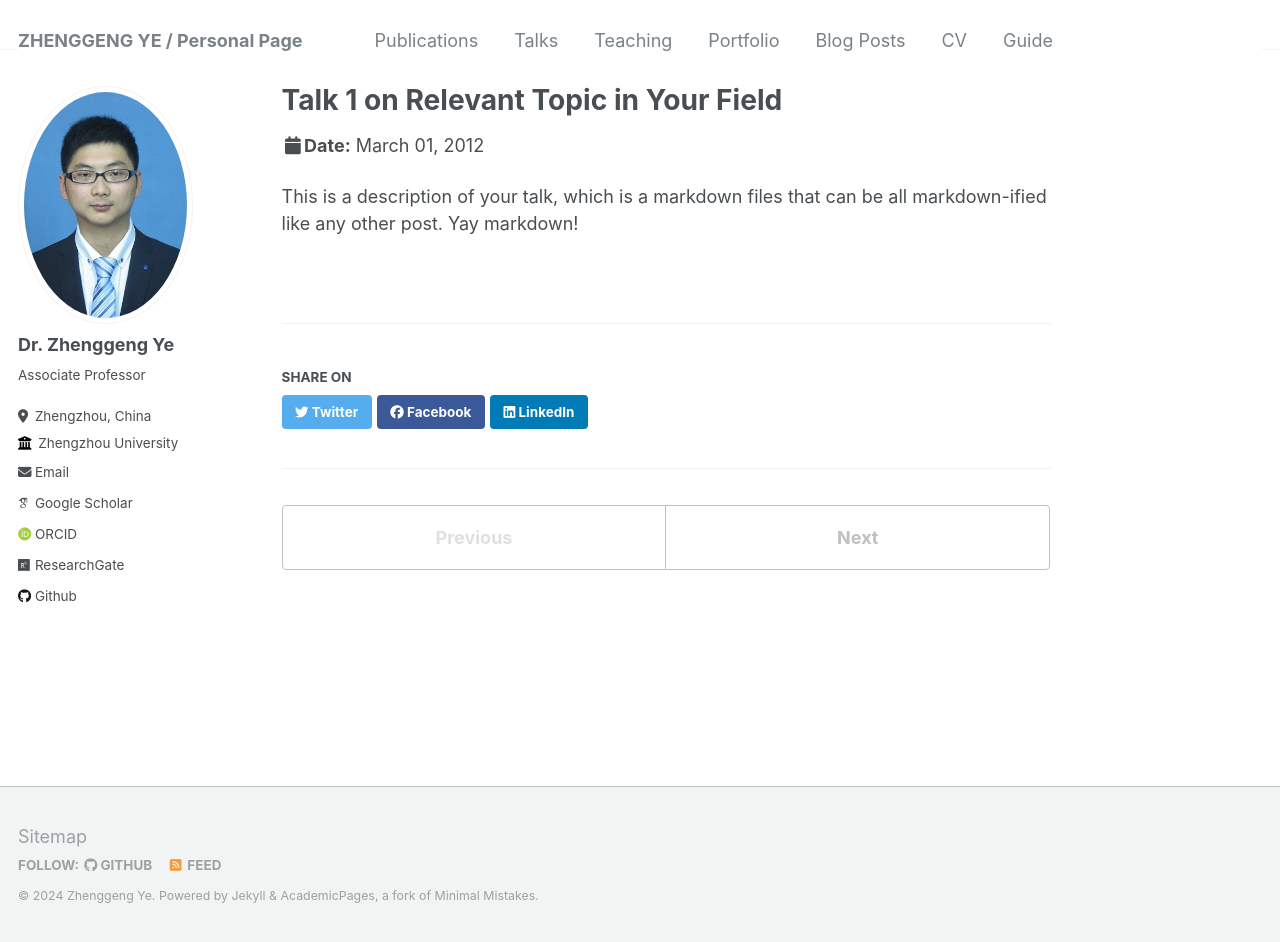
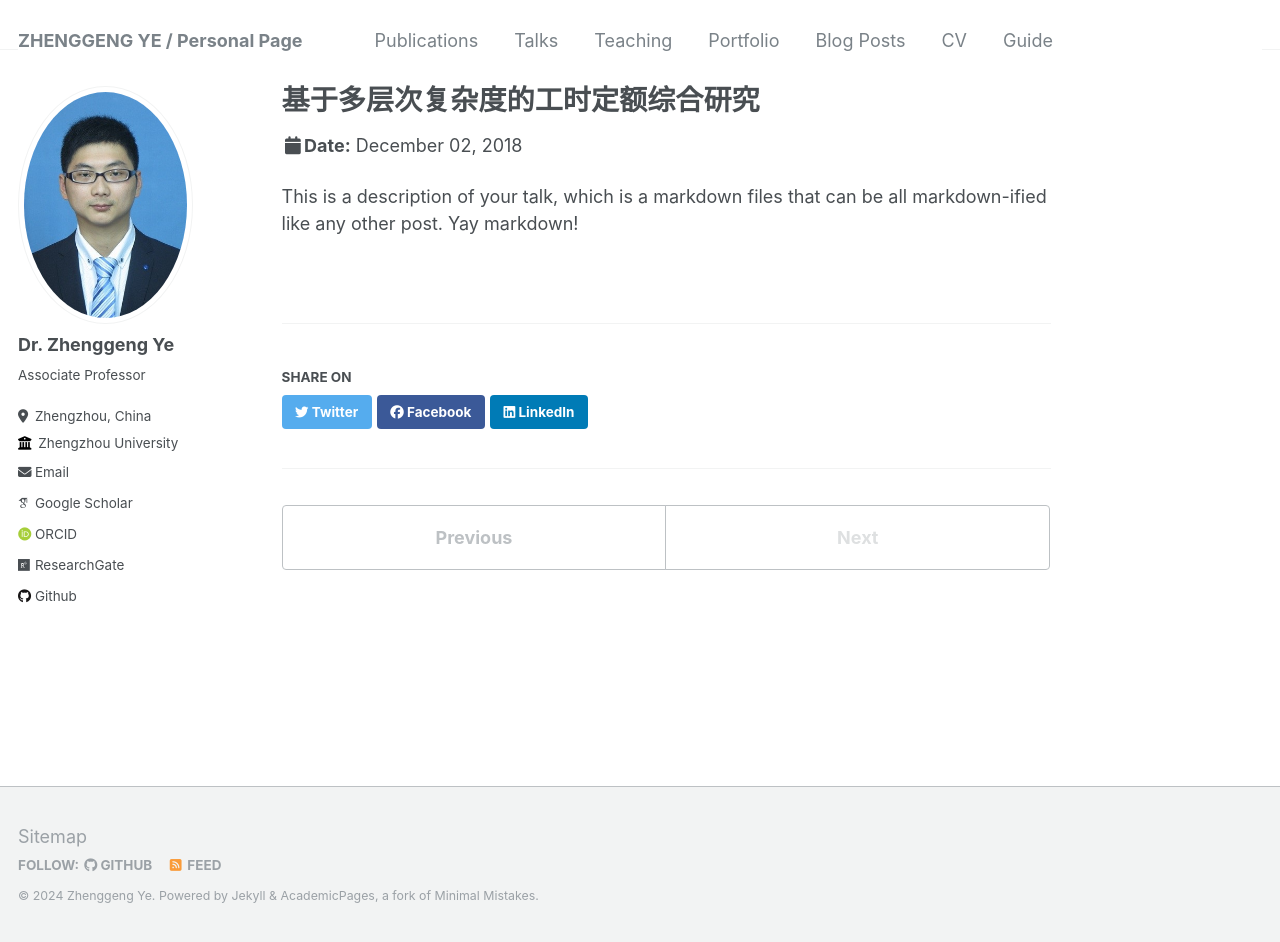
Before and after one commit to yezhenggeng/Page, a Jekyll site: the page built from _talks/2012-03-01-talk-1.md, in a window 1280 px wide and 942 px high. Built offline with Jekyll 4.4.1, drawn with Linux system fonts in a browser that asks for light colours; some web fonts are replaced.

Commit message:
Update 2012-03-01-talk-1.md

```diff
--- a/_talks/2012-03-01-talk-1.md
+++ b/_talks/2012-03-01-talk-1.md
@@ -1,11 +1,11 @@
 ---
-title: "Talk 1 on Relevant Topic in Your Field"
+title: "基于多层次复杂度的工时定额综合研究"
 collection: talks
 type: "Talk"
-permalink: /talks/2012-03-01-talk-1
-venue: "UC San Francisco, Department of Testing"
-date: 2012-03-01
-location: "San Francisco, California"
+permalink: /talks/2018-12-02-talk-1
+venue: "2018 Postgraduate Student Forum on Industrial Engineering,Department of Industrial Engineering @ Tsinghua University "
+date: 2018-12-02
+location: "Beijing, China"
 ---
 
 This is a description of your talk, which is a markdown files that can be all markdown-ified like any other post. Yay markdown!
```
